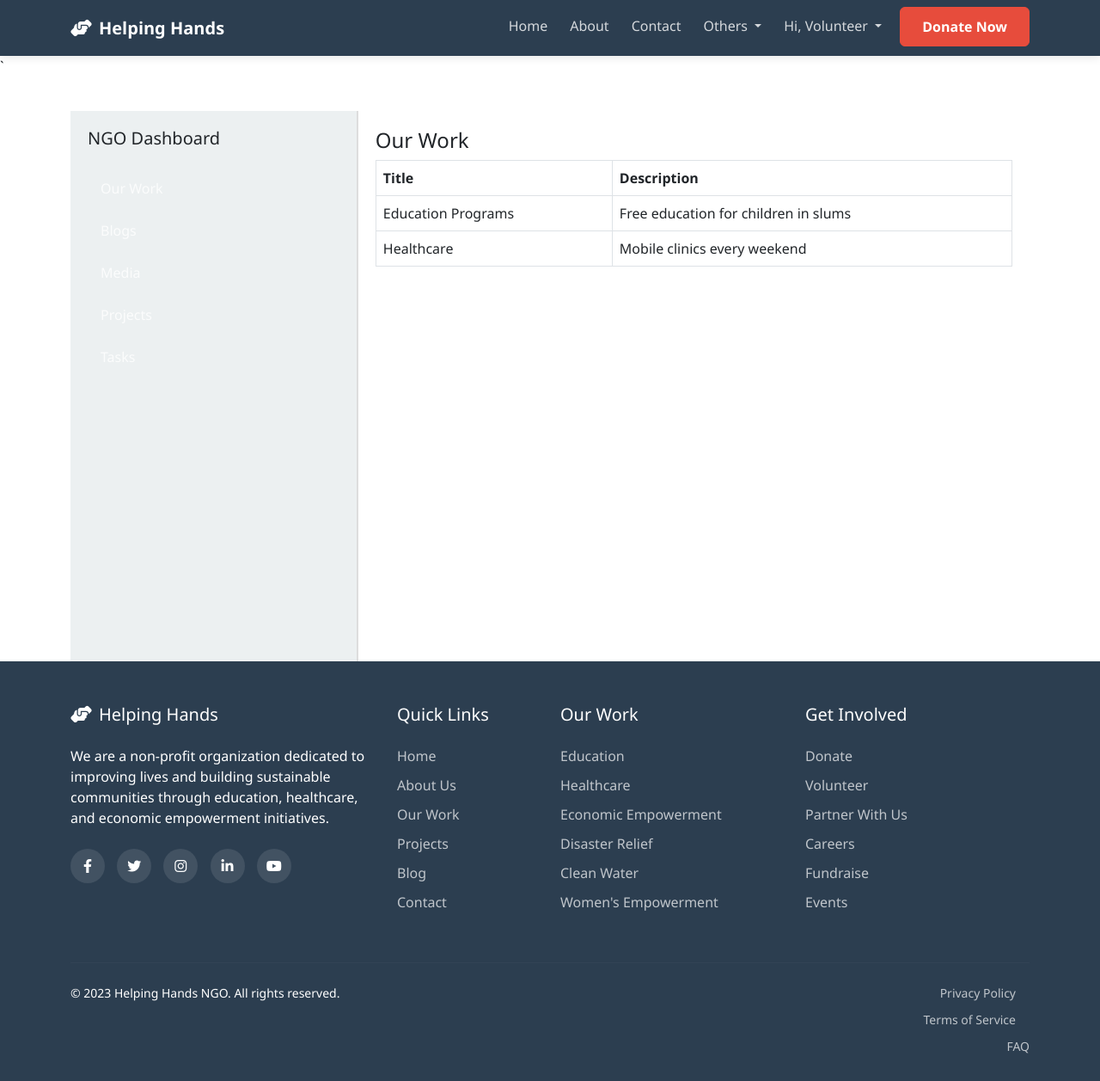
After one commit to Miteshptl/NGO-test, a Django app: page /task/ in a window 1280 px wide. The commit adds this page. Shown: the whole page at 86% size. Run offline with Django 5.2, Linux system fonts and the light colour scheme; a user stored in the database is signed in.

Commit message:
new navbar and add task design

```diff
--- a/ngo/app/templates/base.html
+++ b/ngo/app/templates/base.html
@@ -29,47 +29,71 @@
       <div class="collapse navbar-collapse" id="navbarNav">
         <ul class="navbar-nav ms-auto">
           <li class="nav-item">
-            <a class="nav-link active" href="/">Home</a>
+            <a class="nav-link" href="{% url 'index' %}">Home</a>
           </li>
           <li class="nav-item">
             <a class="nav-link" href="{% url 'about' %}">About</a>
           </li>
           <li class="nav-item">
-            <a class="nav-link" href="{% url 'our_work' %}">Our Work</a>
+            <a class="nav-link" href="{% url 'contact' %}">Contact</a>
           </li>
-          <li class="nav-item">
-            <a class="nav-link" href="{% url 'projects' %}">Projects</a>
-          </li>
-          <li class="nav-item">
-            <a class="nav-link" href="{% url 'blogs' %}">Blog</a>
-          </li>
-          <li class="nav-item">
-            <a class="nav-link" href="{% url 'media' %}">Media</a>
-          </li>
+
+          <!-- Others Dropdown -->
           <li class="nav-item dropdown">
-            <a class="nav-link dropdown-toggle" id="navbarDropdown" role="button" data-bs-toggle="dropdown">
-              Get Involved
+            <a class="nav-link dropdown-toggle" href="#" id="othersDropdown" role="button" data-bs-toggle="dropdown">
+              Others
             </a>
             <ul class="dropdown-menu">
+              <li><a class="dropdown-item" href="{% url 'our_work' %}">Our Work</a></li>
+              <li><a class="dropdown-item" href="{% url 'projects' %}">Projects</a></li>
+              <li><a class="dropdown-item" href="{% url 'blogs' %}">Blog</a></li>
+              <li><a class="dropdown-item" href="{% url 'media' %}">Media</a></li>
               <li><a class="dropdown-item" href="{% url 'volunteer' %}">Volunteer</a></li>
-              <li><a class="dropdown-item" href="{% url 'donate' %}">Donate</a></li>
-              <li><a class="dropdown-item" href="#partner">Partner With Us</a></li>
             </ul>
           </li>
+
+          {% if user.is_authenticated %}
+            <!-- Authenticated Dropdown -->
+            <li class="nav-item dropdown">
+              <a class="nav-link dropdown-toggle text-capitalize" href="#" id="userDropdown" role="button" data-bs-toggle="dropdown">
+                Hi, {{ user.role }}
+              </a>
+              <ul class="dropdown-menu dropdown-menu-end">
+                {% if user.role == 'admin' %}
+                  <li><a class="dropdown-item" href="{% url 'admin_dashboard' %}">Dashboard</a></li>
+                  <li><a class="dropdown-item" href="{% url 'task' %}">Task</a></li>
+                {% elif user.role == 'employee' %}
+                  <li><a class="dropdown-item" href="{% url 'employee_dashboard' %}">Dashboard</a></li>
+                  <li><a class="dropdown-item" href="{% url 'task' %}">Task</a></li>
+                {% elif user.role == 'volunteer' %}
+                  <li><a class="dropdown-item" href="{% url 'volunteer_dashboard' %}">Profile</a></li>
+                  <li><a class="dropdown-item" href="{% url 'task' %}">Task</a></li>
+                {% endif %}
+                <li><hr class="dropdown-divider"></li>
+                <li><a class="dropdown-item" href="{% url 'userlogout' %}">Logout</a></li>
+              </ul>
+            </li>
+          {% else %}
+            <!-- Guest Account Dropdown -->
+            <li class="nav-item dropdown">
+              <a class="nav-link dropdown-toggle" href="#" id="accountDropdown" role="button" data-bs-toggle="dropdown">
+                Account
+              </a>
+              <ul class="dropdown-menu dropdown-menu-end">
+                <li><a class="dropdown-item" href="{% url 'signin' %}">Sign In</a></li>
+                <li><a class="dropdown-item" href="{% url 'signup' %}">Sign Up</a></li>
+              </ul>
+            </li>
+          {% endif %}
+
+          <!-- Donate Now Button -->
           <li class="nav-item">
-            <a class="nav-link" href="{% url 'contact' %}">Contact</a>
-          </li>
-          <li class="nav-item">
-            <a class="nav-link" href="{% url 'signin' %}">Sign In</a>
-          </li>
-          <li class="nav-item">
-            <a class="nav-link" href="{% url 'signup' %}">Sign Up</a>
+            <a href="{% url 'donate' %}" class="btn btn-accent ms-2">Donate Now</a>
           </li>
         </ul>
-        <a href="{% url 'donate' %}" class="btn btn-accent ms-lg-3">Donate Now</a>
       </div>
     </div>
-  </nav>
+  </nav>`
 
   <main id="main">
     {% block content %}{% endblock %}
@@ -141,6 +165,9 @@
       </div>
     </div>
   </footer>
+  <!-- Bootstrap Bundle with Popper -->
+<script src="https://cdn.jsdelivr.net/npm/bootstrap@5.3.0/dist/js/bootstrap.bundle.min.js"></script>
+
 </body>
 
 </html>
--- /dev/null
+++ b/ngo/app/templates/task.html
@@ -0,0 +1,171 @@
+{% extends 'base.html' %}
+{% block title %}Tasks Dashboard{% endblock %}
+
+{% block content %}
+<style>
+.dashboard-container {
+    display: flex;
+    flex-wrap: wrap;
+    margin-top: 40px;
+}
+
+.sidebar {
+    flex: 0 0 30%;
+    max-width: 30%;
+    background-color: var(--light-color);
+    padding: 20px;
+    border-right: 2px solid #ddd;
+    min-height: 80vh;
+}
+
+.content-area {
+    flex: 0 0 70%;
+    max-width: 70%;
+    padding: 20px;
+}
+
+.nav-link.active {
+    background-color: var(--secondary-color);
+    color: white !important;
+}
+
+.nav-link {
+    padding: 10px;
+    margin-bottom: 5px;
+    display: block;
+    border-radius: 5px;
+    transition: background-color 0.2s ease-in-out;
+}
+
+.nav-link:hover {
+    background-color: var(--secondary-color);
+    color: white !important;
+}
+
+.table-wrapper {
+    overflow-x: auto;
+}
+
+.add-btn {
+    float: right;
+    margin-bottom: 10px;
+}
+
+@media(max-width: 768px) {
+    .sidebar, .content-area {
+    max-width: 100%;
+    flex: 100%;
+    }
+}
+</style>
+
+<div class="container dashboard-container">
+<!-- Sidebar Navigation -->
+<div class="sidebar">
+    <h5 class="mb-4">NGO Dashboard</h5>
+    <a class="nav-link" href="#ourwork" onclick="showTab('ourwork')">Our Work</a>
+    <a class="nav-link" href="#blogs" onclick="showTab('blogs')">Blogs</a>
+    <a class="nav-link" href="#media" onclick="showTab('media')">Media</a>
+    <a class="nav-link" href="#projects" onclick="showTab('projects')">Projects</a>
+    <a class="nav-link" href="#tasks" onclick="showTab('tasks')">Tasks</a>
+</div>
+
+<!-- Content Display Area -->
+<div class="content-area">
+    <div id="ourwork" class="tab-content">
+    <h4>Our Work</h4>
+    {% if user.role != 'volunteer' %}
+    <button class="btn btn-primary add-btn">+ Add Work</button>
+    {% endif %}
+    <div class="table-wrapper">
+        <table class="table table-bordered">
+        <thead><tr><th>Title</th><th>Description</th></tr></thead>
+        <tbody>
+            <tr><td>Education Programs</td><td>Free education for children in slums</td></tr>
+            <tr><td>Healthcare</td><td>Mobile clinics every weekend</td></tr>
+        </tbody>
+        </table>
+    </div>
+    </div>
+
+    <div id="blogs" class="tab-content" style="display:none">
+    <h4>Blogs</h4>
+    {% if user.role != 'volunteer' %}
+    <button class="btn btn-primary add-btn">+ Add Blog</button>
+    {% endif %}
+    <div class="table-wrapper">
+        <table class="table table-bordered">
+        <thead><tr><th>Title</th><th>Date</th></tr></thead>
+        <tbody>
+            <tr><td>Impact of Volunteering</td><td>2024-03-12</td></tr>
+            <tr><td>Women's Health Awareness</td><td>2024-02-18</td></tr>
+        </tbody>
+        </table>
+    </div>
+    </div>
+
+    <div id="media" class="tab-content" style="display:none">
+    <h4>Media</h4>
+    {% if user.role != 'volunteer' %}
+    <button class="btn btn-primary add-btn">+ Add Media</button>
+    {% endif %}
+    <div class="table-wrapper">
+        <table class="table table-bordered">
+        <thead><tr><th>Media Type</th><th>Link</th></tr></thead>
+        <tbody>
+            <tr><td>Video</td><td><a href="#">Launch Event</a></td></tr>
+            <tr><td>Photo Album</td><td><a href="#">School Visit Gallery</a></td></tr>
+        </tbody>
+        </table>
+    </div>
+    </div>
+
+    <div id="projects" class="tab-content" style="display:none">
+    <h4>Projects</h4>
+    {% if user.role != 'volunteer' %}
+    <button class="btn btn-primary add-btn">+ Add Project</button>
+    {% endif %}
+    <div class="table-wrapper">
+        <table class="table table-bordered">
+        <thead><tr><th>Name</th><th>Status</th></tr></thead>
+        <tbody>
+            <tr><td>Clean Water</td><td>Ongoing</td></tr>
+            <tr><td>Computer Education</td><td>Completed</td></tr>
+        </tbody>
+        </table>
+    </div>
+    </div>
+
+    <div id="tasks" class="tab-content" style="display:none">
+    <h4>Tasks</h4>
+    {% if user.role != 'volunteer' %}
+    <button class="btn btn-primary add-btn">+ Add Task</button>
+    {% endif %}
+    <div class="table-wrapper">
+        <table class="table table-bordered">
+        <thead><tr><th>Assigned To</th><th>Task</th><th>Status</th></tr></thead>
+        <tbody>
+            <tr><td>Volunteer A</td><td>Distribute supplies</td><td>Pending</td></tr>
+            <tr><td>Employee B</td><td>Submit report</td><td>Completed</td></tr>
+        </tbody>
+        </table>
+    </div>
+    </div>
+</div>
+</div>
+
+<script>
+function showTab(tabId) {
+    const tabs = document.querySelectorAll('.tab-content');
+    tabs.forEach(tab => tab.style.display = 'none');
+
+    document.getElementById(tabId).style.display = 'block';
+
+    const links = document.querySelectorAll('.sidebar .nav-link');
+    links.forEach(link => link.classList.remove('active'));
+
+    const activeLink = document.querySelector(`.sidebar .nav-link[href="#${tabId}"]`);
+    if (activeLink) activeLink.classList.add('active');
+}
+</script>
+{% endblock %}
--- a/ngo/app/urls.py
+++ b/ngo/app/urls.py
@@ -13,9 +13,11 @@ urlpatterns = [
     path('donate/', views.donate, name='donate'),
     path('signin/',views.signin, name='signin'),
     path('signup/',views.signup, name='signup'),
+    path('logout/', views.userlogout, name='userlogout'),
     path('request_password-reset/', views.request_password_reset, name='request_password_reset'),
     path('dashboard/admin/', views.admin_dashboard, name='admin_dashboard'),
     path('dashboard/employee/', views.employee_dashboard, name='employee_dashboard'),
     path('dashboard/volunteer/', views.volunteer_dashboard, name='volunteer_dashboard'),
+    path('task/', views.task, name='task'),
     path('access-denied/', views.access_denied, name='access_denied'),
 ]
--- a/ngo/app/views.py
+++ b/ngo/app/views.py
@@ -139,7 +139,9 @@ def validate_password(password):
         raise ValidationError("This password is too common. Please choose another one.")
 
 
-
+@login_required
+def task(request):
+    return render(request, 'task.html')
 
 
 
```
Also changed, not shown: ngo/db.sqlite3.
